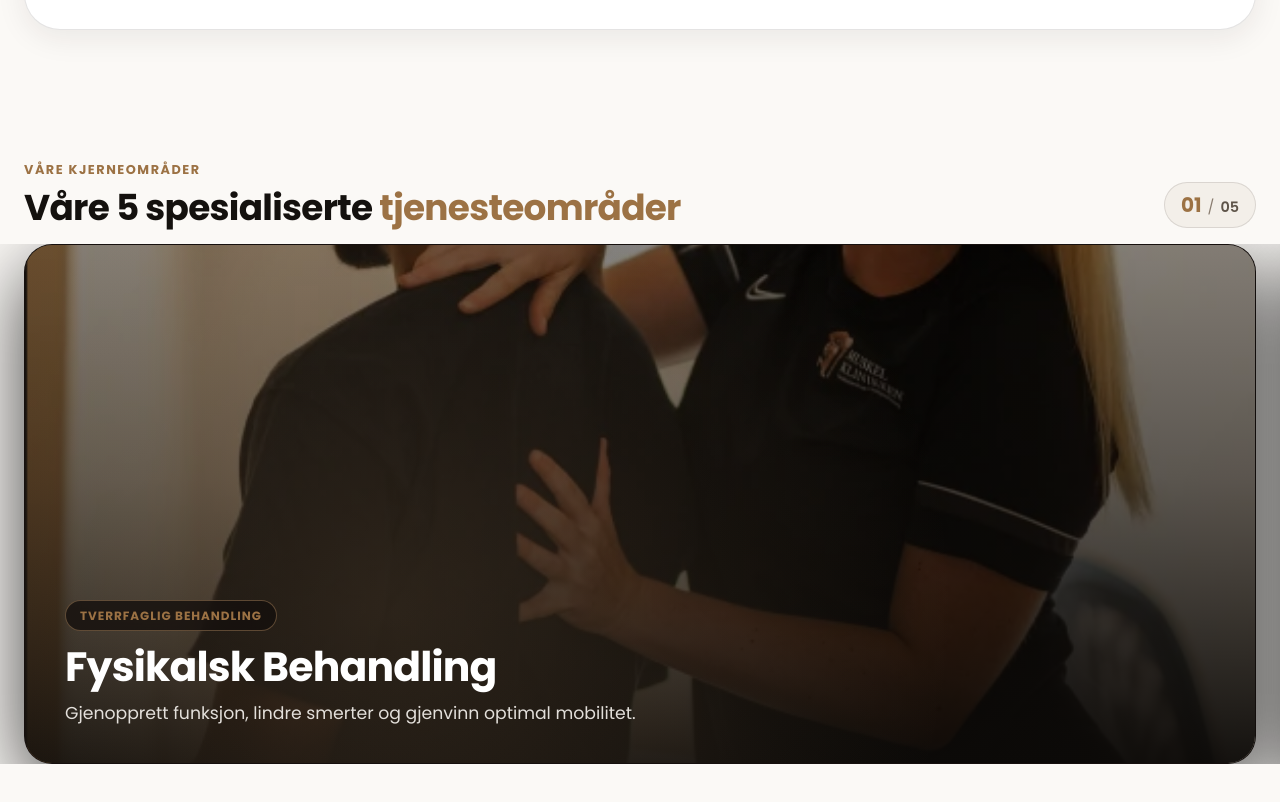
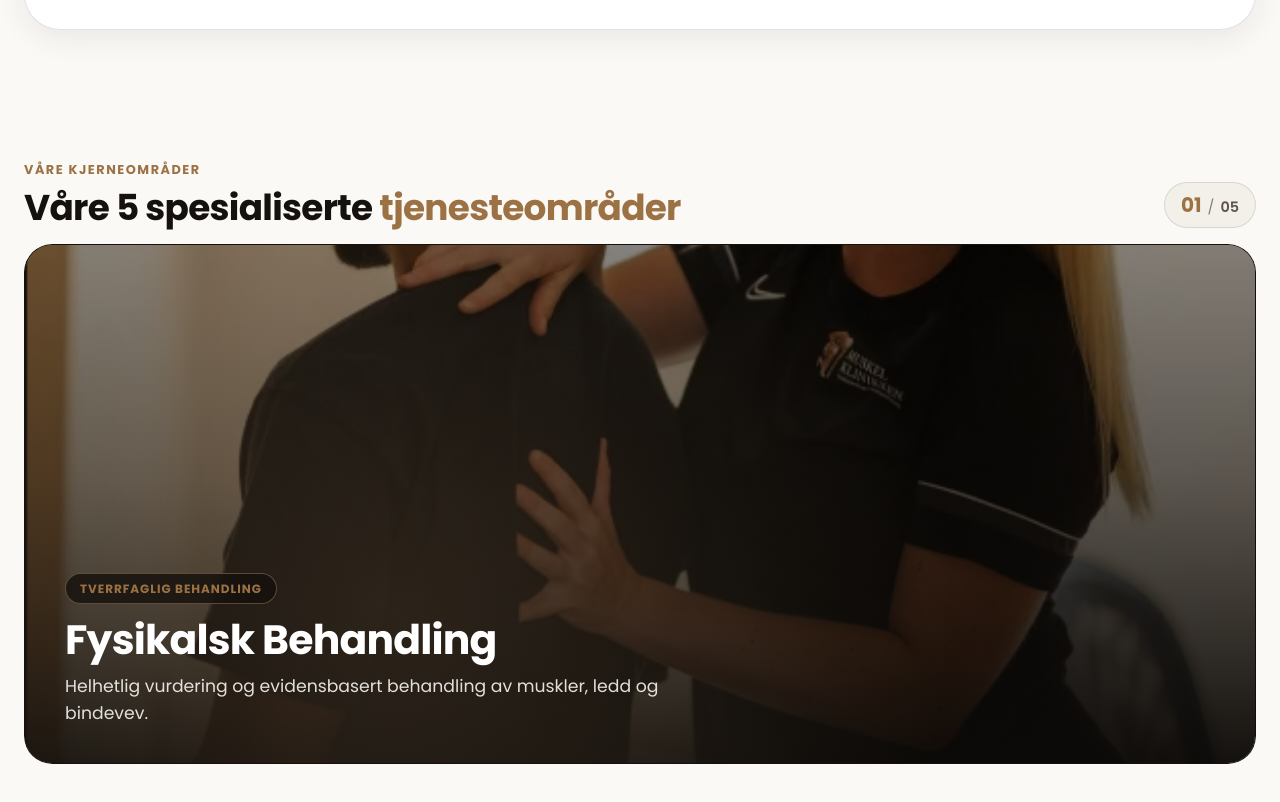
Before and after one commit to bees-arc/muskelklinikken, a Next.js app: page / in a window 1280 px wide. Shown: the part 1664-2466 px from the top of the page. Built offline with nearby package versions, Linux system fonts and the light colour scheme.

Commit message:
feat: implement global design system tokens and foundational UI components

```diff
--- a/src/app/globals.css
+++ b/src/app/globals.css
@@ -1465,11 +1465,24 @@ button {
   color: var(--text-2);
 }
 
+.pillars-card-stage {
+  width: 100%;
+  max-width: 1380px;
+  margin-inline: auto;
+  padding-inline: 24px;
+}
+
+@media (max-width: 768px) {
+  .pillars-card-stage {
+    padding-inline: 16px;
+  }
+}
+
 .pillars-pin-track-viewport {
   width: 100%;
   overflow: hidden;
-  padding-left: max(24px, calc((100vw - 1380px) / 2 + 24px));
-  padding-right: max(24px, calc((100vw - 1380px) / 2 + 24px));
+  border-radius: 28px;
+  position: relative;
 }
 
 .pillars-pin-track {
@@ -1480,7 +1493,8 @@ button {
 }
 
 .service-hero-card {
-  flex: 0 0 min(1332px, calc(100vw - 48px));
+  flex: 0 0 100%;
+  width: 100%;
   position: relative;
   height: calc(100vh - 210px);
   max-height: 520px;
@@ -1493,7 +1507,7 @@ button {
   display: flex;
   align-items: flex-end;
   text-decoration: none;
-  transition: transform 0.4s var(--ease-smooth), border-color 0.3s ease, box-shadow 0.3s ease;
+  transition: border-color 0.3s ease, box-shadow 0.3s ease;
 }
 .service-hero-card:hover {
   border-color: var(--border-coffee);
--- a/src/components/Pillars.tsx
+++ b/src/components/Pillars.tsx
@@ -5,38 +5,43 @@ import { useEffect, useRef, useState } from 'react'
 const PILLARS = [
   {
     id: 'fysikalsk',
+    num: '01',
     tag: 'Tverrfaglig Behandling',
     title: 'Fysikalsk Behandling',
-    tagline: 'Gjenopprett funksjon, lindre smerter og gjenvinn optimal mobilitet.',
+    tagline: 'Helhetlig vurdering og evidensbasert behandling av muskler, ledd og bindevev.',
     link: '/fysikalske-behandling',
     image: '/images/service_physical.webp',
   },
   {
     id: 'ultralyd',
+    num: '02',
     tag: 'Avansert Diagnostikk',
     title: 'Ultralyddiagnostikk & PRP',
-    tagline: 'Høyoppløselig vevsundersøkelse og presis regenerativ injeksjonsterapi.',
+    tagline: 'Høyoppløselig vevsundersøkelse i sanntid og presis regenerativ injeksjonsterapi.',
     link: '/ultralyddiagnostikk',
     image: '/images/service_injection.png',
   },
   {
     id: 'pt',
+    num: '03',
     tag: 'Skreddersydd Trening',
     title: 'Personlig Trening',
-    tagline: '1-til-1 oppfølging og skreddersydde programmer for en sterk, robust kropp.',
+    tagline: '1-til-1 oppfølging med autoriserte helsetrenere for en sterk, robust kropp.',
     link: '/personlig-trening',
     image: '/images/service_pt.webp',
   },
   {
     id: 'bedrift',
-    tag: 'Forebyggende Bedriftshelse',
+    num: '04',
+    tag: 'Forebyggende Helse',
     title: 'Bedriftstrening & Avtaler',
-    tagline: 'Forebyggende helse, ergonomi og skreddersydde avtaler for bedrifter.',
+    tagline: 'Målrettet forebygging, ergonomi og skreddersydde treningsavtaler for bedrifter.',
     link: '/bedriftsavtale',
     image: '/images/service_bedrift.webp',
   },
   {
     id: 'coaching',
+    num: '05',
     tag: 'Livsstil & Prestasjon',
     title: 'Coaching & Mental Trening',
     tagline: 'Helhetlig veiledning for kropp, sinn, stressmestring og prestasjon.',
@@ -48,6 +53,7 @@ const PILLARS = [
 export default function Pillars() {
   const containerRef = useRef<HTMLDivElement>(null)
   const trackRef = useRef<HTMLDivElement>(null)
+  const viewportRef = useRef<HTMLDivElement>(null)
   const [translateX, setTranslateX] = useState(0)
   const [progress, setProgress] = useState(0)
 
@@ -55,25 +61,27 @@ export default function Pillars() {
     let ticking = false
 
     const handleScroll = () => {
-      if (!containerRef.current || !trackRef.current) return
+      if (!containerRef.current || !trackRef.current || !viewportRef.current) return
 
       if (!ticking) {
         window.requestAnimationFrame(() => {
           const container = containerRef.current
           const track = trackRef.current
-          if (!container || !track) return
+          const viewport = viewportRef.current
+          if (!container || !track || !viewport) return
 
           const rect = container.getBoundingClientRect()
           const totalDistance = container.offsetHeight - window.innerHeight
 
           if (totalDistance > 0) {
-            // Distance scrolled from top of section
             const scrolled = -rect.top
             const prog = Math.min(1, Math.max(0, scrolled / totalDistance))
             setProgress(prog)
 
-            // Maximum horizontal displacement
-            const maxShift = track.scrollWidth - window.innerWidth + 48
+            // Shift exactly by (cardWidth + gap) per slide
+            const cardWidth = viewport.clientWidth
+            const gap = 28
+            const maxShift = (PILLARS.length - 1) * (cardWidth + gap)
             const currentShift = Math.max(0, maxShift * prog)
             setTranslateX(currentShift)
           }
@@ -115,8 +123,9 @@ export default function Pillars() {
           </div>
         </div>
 
-        {/* Horizontal Pin Track moving with scroll */}
-        <div className="pillars-pin-track-viewport">
+        {/* Stage Frame: strictly clips right side so upcoming cards never peek until scrolled */}
+        <div className="pillars-card-stage">
+          <div ref={viewportRef} className="pillars-pin-track-viewport">
             <div
               ref={trackRef}
               className="pillars-pin-track"
@@ -163,6 +172,7 @@ export default function Pillars() {
             </div>
           </div>
         </div>
+      </div>
     </section>
   )
 }
```
Lines whose indentation alone changed are shown as unchanged.
